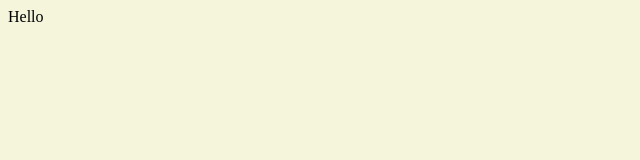
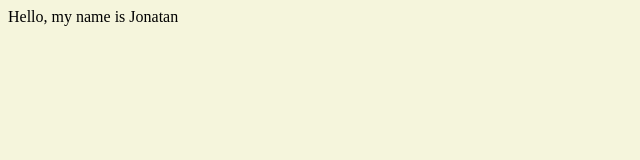
Before and after one commit to JoNnY0208/jonny0208.github.io, a plain HTML site: page index.html in a window 1280 px wide. Shown: the whole page, without its empty margins (0-640 px from the left). Drawn offline with Linux system fonts and the light colour scheme.

Commit message:
Update index.html

```diff
--- a/index.html
+++ b/index.html
@@ -15,7 +15,7 @@
         <!--[if lt IE 7]>
             <p class="browsehappy">You are using an <strong>outdated</strong> browser. Please <a href="#">upgrade your browser</a> to improve your experience.</p>
         <![endif]-->
-        Hello
+        Hello, my name is Jonatan
         <div class="header"></div>
         <div class="main"></div>
         <div class="footer"></div>
```
